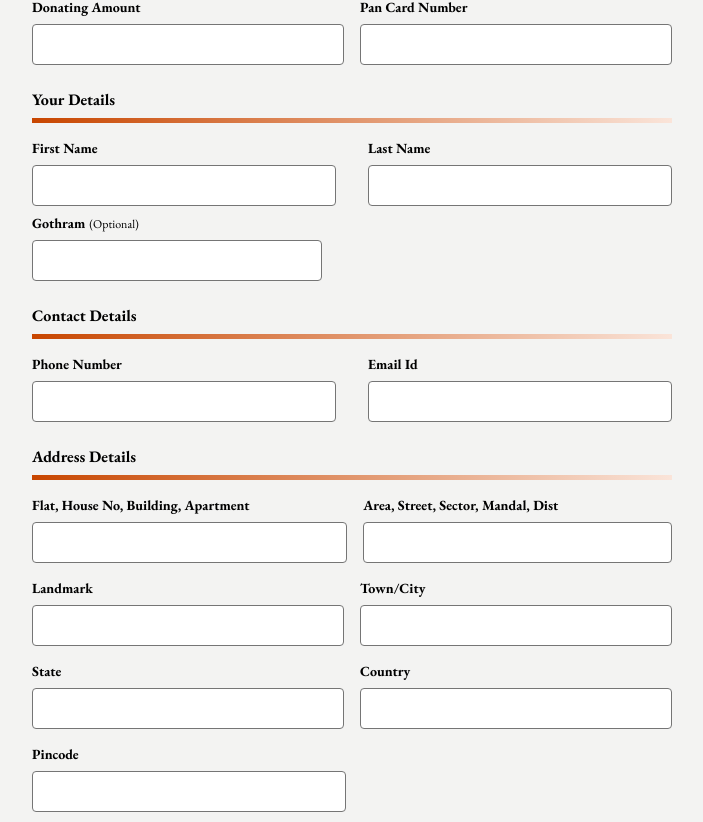
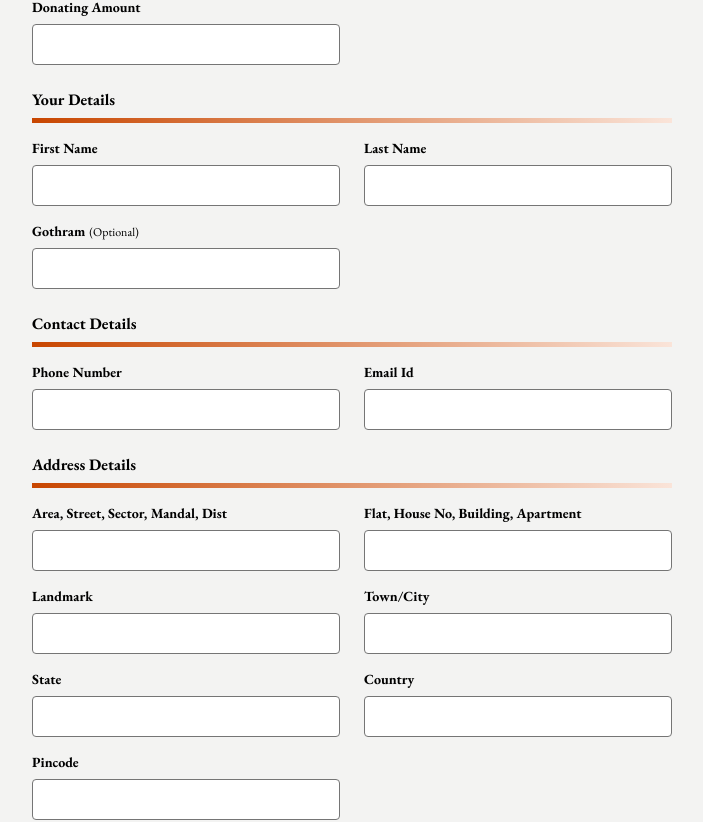
Before and after one commit to gandlaarunsai/SSSBM_App, a React (Create React App) app in the folder frontend/: page /edonation in a window 1280 px wide. Shown: the part 299-1121 px from the top of the page, without its empty margins (288-991 px from the left). Built offline with nearby package versions, Linux system fonts and the light colour scheme.

Commit message:
updated Edonation initial page Laptop

```diff
--- a/frontend/src/components/common UI/Input.jsx
+++ b/frontend/src/components/common UI/Input.jsx
@@ -1,6 +1,6 @@
 import classes from './Input.module.css';
 
-export default function Input({ label, type, longType = false, optional = false, ...props }) {
+export default function Input({ label, type, name, longType = false, optional = false, ...props }) {
 
     const shortStyle = {
         'width': '40%'
@@ -10,6 +10,12 @@ export default function Input({ label, type, longType = false, optional = false,
         <div className={classes.input_ctn} style={props.Style}>
             <label for={label}>{label}{optional && <p className={classes.optional}>(Optional)</p>}</label>
             {/* {optional && <p className={classes.optional}>(Optional)</p>} */}
-            <input type={type} id={label} style={!longType ? shortStyle : {}} />
+            <input type={type}
+                id={label}
+                name={name}
+                style={!longType ? shortStyle : {}}
+                defaultValue={props.defaultValue}
+                onChange={label === 'Donating Amount' ? props.amountChange: undefined }
+                />
         </div>);
 }
--- a/frontend/src/pages/Edonation.jsx
+++ b/frontend/src/pages/Edonation.jsx
@@ -1,4 +1,6 @@
+import { useState } from "react";
 import { useNavigate } from "react-router-dom";
+
 import Heading from "../components/common UI/Heading";
 import Input from "../components/common UI/Input";
 
@@ -6,10 +8,24 @@ import classes from './Edonation.module.css';
 
 export default function EdonationPage() {
 
+    const [amount, setAmount]= useState(0);
+
     const navigate = useNavigate();
 
     function handleFormSubmit(event) {
         event.preventDefault();
+
+        const formData= new FormData(event.target);
+
+        const data= Object.fromEntries(formData.entries());
+
+        console.log(data);
+    }
+
+    function handleAmountChange(event){
+        event.preventDefault();
+        setAmount(event.target.value);
+        console.log(amount);
     }
 
     return (
@@ -17,50 +33,42 @@ export default function EdonationPage() {
             {/* Donation Details */}
             <section className={classes.donation_details}>
                 <Heading title="Donation Details" />
-                <div className={classes.donation_inputs}>
-                    <Input label="Donating Amount" type="number" longType={true} />
-                    <Input label="Pan Card Number" type="text" longType={true} /> {/* should render conditionally if amount > 1lakh */}
+                <div className={`${classes.donation_inputs} ${classes.grid_template}`}>
+                    <Input label="Donating Amount" name="Amount_donated" type="number" longType={true} amountChange={handleAmountChange}/>
+                    {amount > 100000 && <Input label="Pan Card Number" name="panCard_No" type="text" longType={true} />}{/* should render conditionally if amount > 1lakh */}
                 </div>
             </section>
 
             {/* Devotee Details */}
             <section className={classes.devotee_details}>
                 <Heading title="Your Details" />
-                <div className={classes.name}>
-                    <Input label="First Name" type="text" longType={true} />
-                    <Input label="Last Name" type="text" longType={true} />
+                <div className={`${classes.devotee_details_inputs} ${classes.grid_template}`}>
+                    <Input label="First Name" name="first_name" type="text" longType={true} />
+                    <Input label="Last Name" name="last_name" type="text" longType={true} />
+                    <Input label="Gothram" name="gothram" type="text" longType={true} optional={true}/>
                 </div>
-                <Input label="Gothram" type="text" optional={true} />
             </section>
 
             {/* Contact Details */}
             <section className={classes.contact_details}>
                 <Heading title="Contact Details" />
-                <div className={classes.name}>
-                    <Input label="Phone Number" type="tel" longType={true} />
-                    <Input label="Email Id" type="email" longType={true} />
+                <div className={classes.grid_template}>
+                    <Input label="Phone Number" name="phone_number" type="tel" longType={true} />
+                    <Input label="Email Id" name="email_id" type="email" longType={true} />
                 </div>
             </section>
 
             {/* Address Details */}
             <section className={classes.address_details}>
                 <Heading title="Address Details" />
-                <div className={classes.addr_inputs}>
-                    <div className={classes.Line1}>
-                        <Input label="Flat, House No, Building,  Apartment" type="text" longType={true} />
-                        <Input label="Area, Street, Sector, Mandal, Dist" type="text" longType={true} />
-                    </div>
-                    <div className={classes.Line2}>
-                        <Input label="Landmark" type="text" longType={true} />
-                        <Input label="Town/City" type="text" longType={true} />
-                    </div>
-                    <div className={classes.Line3}>
-                        <Input label="State" type="text" longType={true} />
-                        <Input label="Country" type="text" longType={true} />
-                    </div>
-                    <div className={classes.odd}>
-                        <Input label="Pincode" type="text" longType={true} />
-                    </div>
+                <div className={classes.grid_template}>
+                        <Input label="Area, Street, Sector, Mandal, Dist" name="address_line1" type="text" longType={true} />
+                        <Input label="Flat, House No, Building,  Apartment" name="address_line2" type="text" longType={true} />
+                        <Input label="Landmark" name="landmark" type="text" longType={true} />
+                        <Input label="Town/City" name="town_city" type="text" longType={true} />
+                        <Input label="State" name="state" type="text" longType={true} />
+                        <Input label="Country" name="country" type="text" longType={true} />
+                        <Input label="Pincode" name="pincode" type="text" longType={true} />
                 </div>
             </section>
 
--- a/frontend/src/pages/Edonation.module.css
+++ b/frontend/src/pages/Edonation.module.css
@@ -2,42 +2,21 @@
     width: 50vw;
     padding: 4rem 4.8rem;
     background-color:#F3F3F2;
+    box-shadow: rgba(0, 0, 0, 0.1) 0px 4px 12px;
+}
+
+.grid_template{
+    display: grid;
+    grid-template-columns: 1fr 1fr;
+    grid-gap: 1.6rem 2.4rem;
 }
 
 .donation_details{
     margin-bottom: 2.4rem;
 }
 
-.donation_inputs{
-    display: flex;
-    gap: 1.6rem;
-}
-
-.name{
-    display: flex;
-    gap: 3.2rem;
-    margin-bottom: .8rem;
-}
-
 .devotee_details, .contact_details, .address_details{
     margin-bottom: 2.4rem;
-}
-
-.addr_inputs{
-    display: flex;
-    flex-direction: column;
-    flex-wrap: wrap;
-    gap: 1.6rem;
-}
-
-.Line1, .Line2, .Line3{
-    display: flex;
-    gap: 1.6rem;
-}
-
-.odd{
-    align-self: flex-start;
-    width: 49%;
 }
 
 .checkbox{
--- a/frontend/src/pages/RootLayout.jsx
+++ b/frontend/src/pages/RootLayout.jsx
@@ -7,7 +7,7 @@ export default function RootLayout() {
 
     const mainStyle = {
         padding: "4rem",
-        "max-width": "94.4rem",
+        // "max-width": "94.4rem",
         "align-self": "center"
     };
 
```
